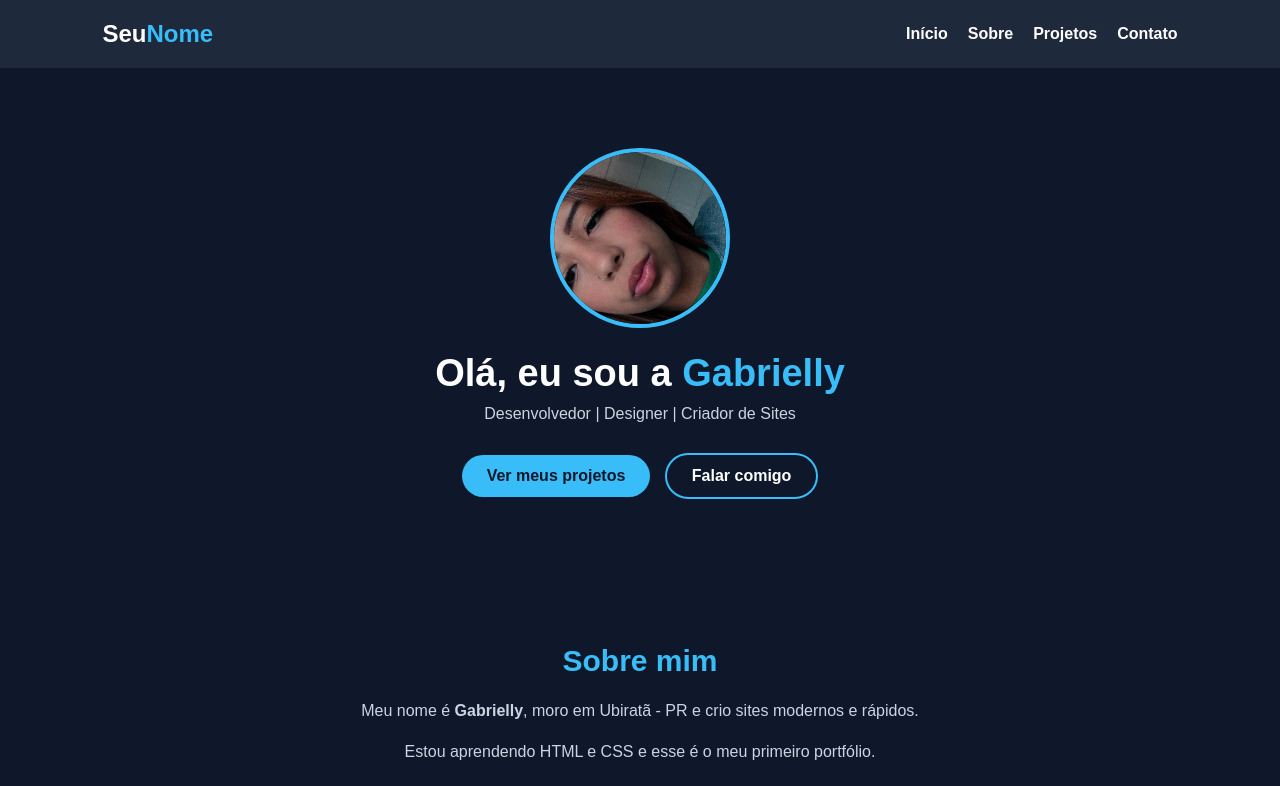
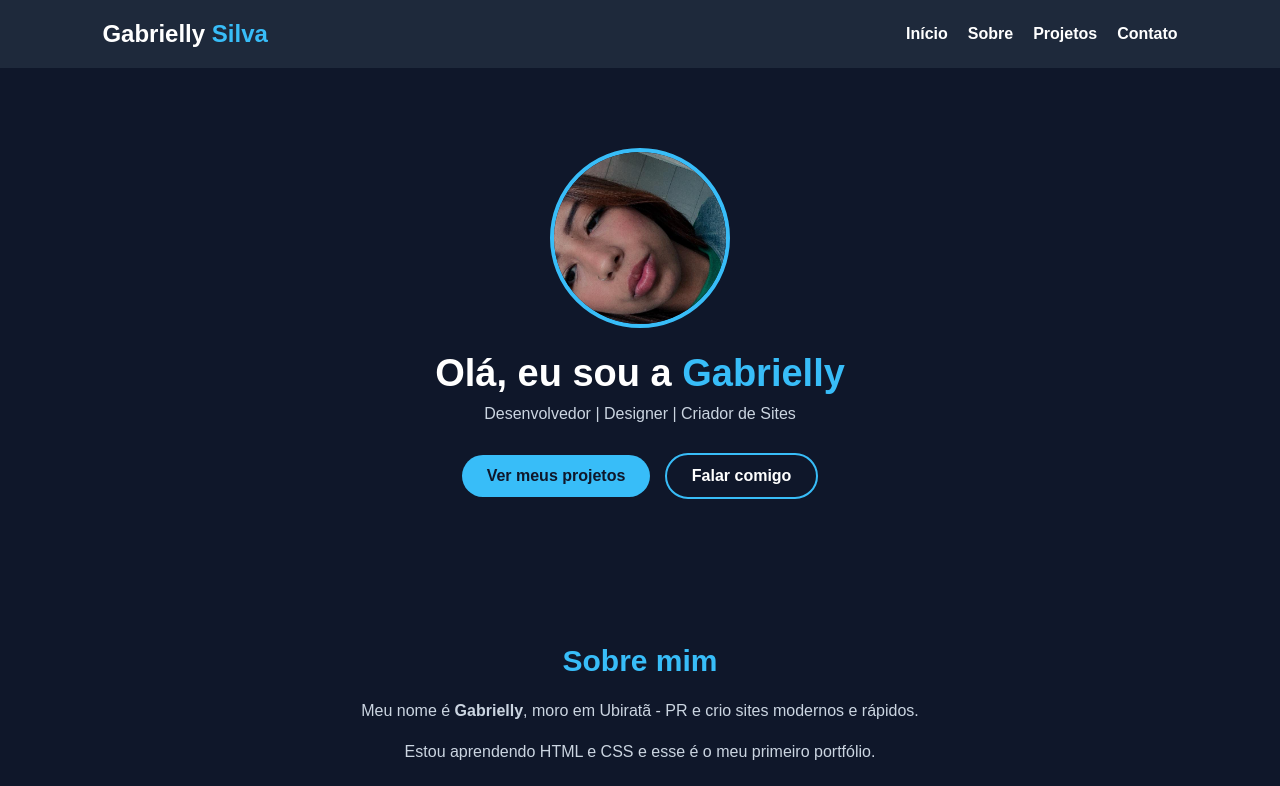
Before and after one commit to gabriellylimasilva25/meu-site, a plain HTML site: page index.html in a window 1280 px wide. Shown: the top 786 px of the page. Drawn offline with Linux system fonts and the light colour scheme.

Commit message:
Update index.html

```diff
--- a/index.html
+++ b/index.html
@@ -10,7 +10,7 @@
 
     <!-- MENU -->
     <nav>
-        <h2 class="logo">Seu<span>Nome</span></h2>
+        <h2 class="logo">Gabrielly <span>Silva</span></h2>
         <ul>
             <li><a href="#inicio">Início</a></li>
             <li><a href="#sobre">Sobre</a></li>
```
